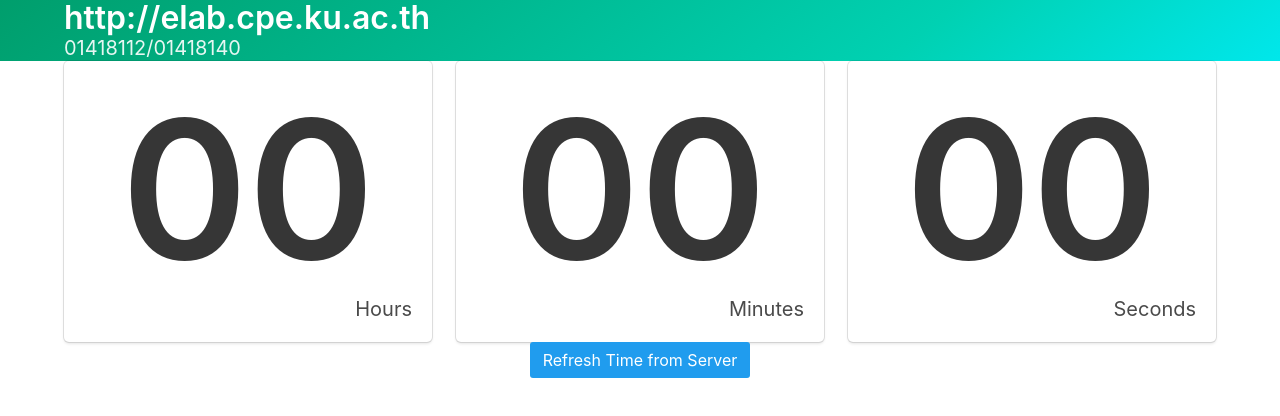
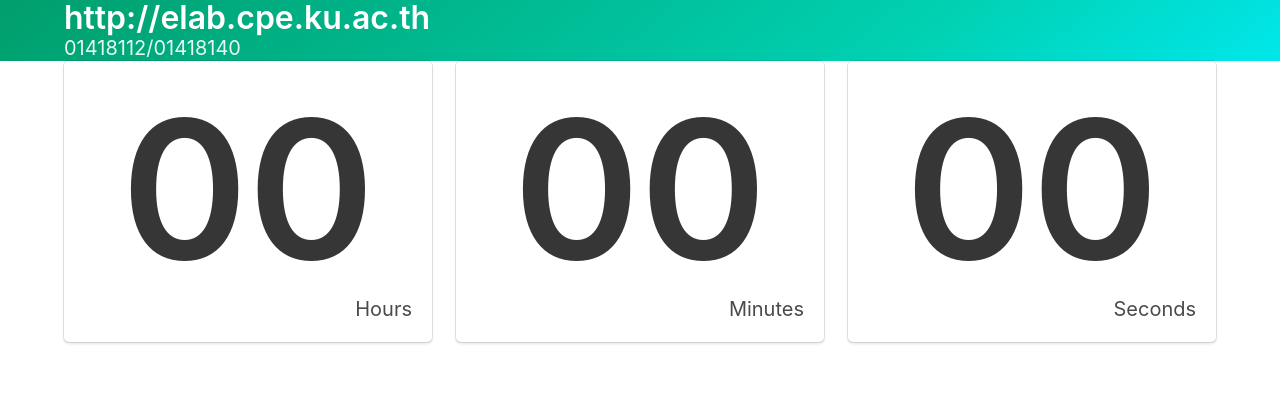
Before and after one commit to saacsos/countdown, a website: page countdown.html in a window 1280 px wide. Drawn offline with Linux system fonts and the light colour scheme; no server answers.

Commit message:
remove fetch button from client page

```diff
--- a/countdown.html
+++ b/countdown.html
@@ -45,12 +45,6 @@
 		    </article>
 		  </div>
 		</div>
-		</div>
-
-		<div class="container">
-			<div class="content has-text-centered">
-				<button @click="fetch" class="button is-info">Refresh Time from Server</button>
-			</div>
 		</div>
 
 	</div>
```
